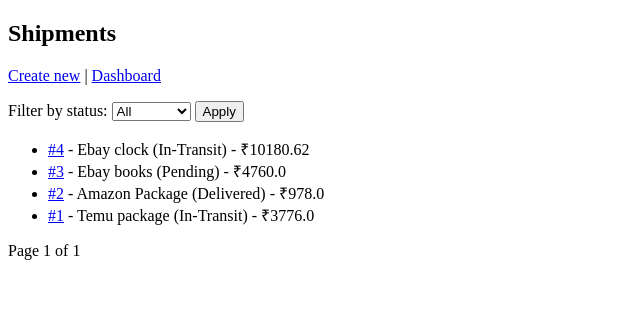
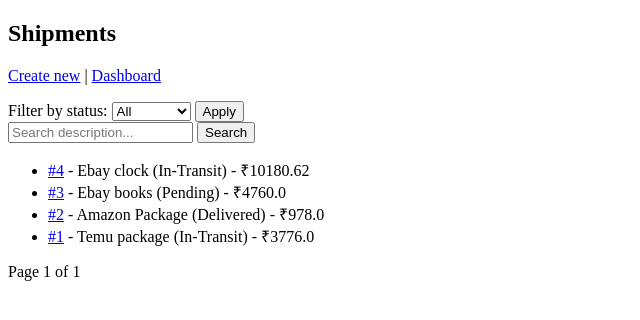
Before and after one commit to SomyaAggarwal1209/shipsy-assignment, a Flask app: page /shipments in a window 1280 px wide. Shown: the top 320 px of the page, without its empty margins (0-640 px from the left). Run offline with Flask 3, Linux system fonts and the light colour scheme; a user stored in the database is signed in.

Commit message:
add search functionality to shipments list (by description)

```diff
--- a/app.py
+++ b/app.py
@@ -144,16 +144,27 @@ def list_shipments():
     page = int(request.args.get('page', 1))
     per_page = 5
     status_filter = request.args.get('status')
+    search_query = request.args.get('q')
+
     q = Shipment.query.order_by(Shipment.created_at.desc())
+
     if status_filter:
-        # map human value back to enum if provided
         try:
             enum_val = ShipmentStatus(status_filter)
             q = q.filter_by(status=enum_val)
         except Exception:
             pass
+
+    if search_query:
+        q = q.filter(Shipment.description.ilike(f"%{search_query}%"))
+
     pagination = q.paginate(page=page, per_page=per_page, error_out=False)
-    return render_template('shipments/list.html', pagination=pagination, status_filter=status_filter)
+    return render_template(
+        'shipments/list.html',
+        pagination=pagination,
+        status_filter=status_filter,
+        search_query=search_query
+    )
 
 # View single shipment
 @app.route('/shipments/<int:shipment_id>')
--- a/templates/shipments/list.html
+++ b/templates/shipments/list.html
@@ -13,8 +13,12 @@
       </select>
     </label>
     <button type="submit">Apply</button>
-  </form>
-
+    </form>
+    <form method="get" action="{{ url_for('list_shipments') }}">
+    <input type="text" name="q" placeholder="Search description..." value="{{ search_query or '' }}">
+    <input type="hidden" name="status" value="{{ status_filter or '' }}">
+    <button type="submit">Search</button>
+    </form>
   <ul>
     {% for item in pagination.items %}
       <li>
```
Also changed, not shown: shipsy.db.
